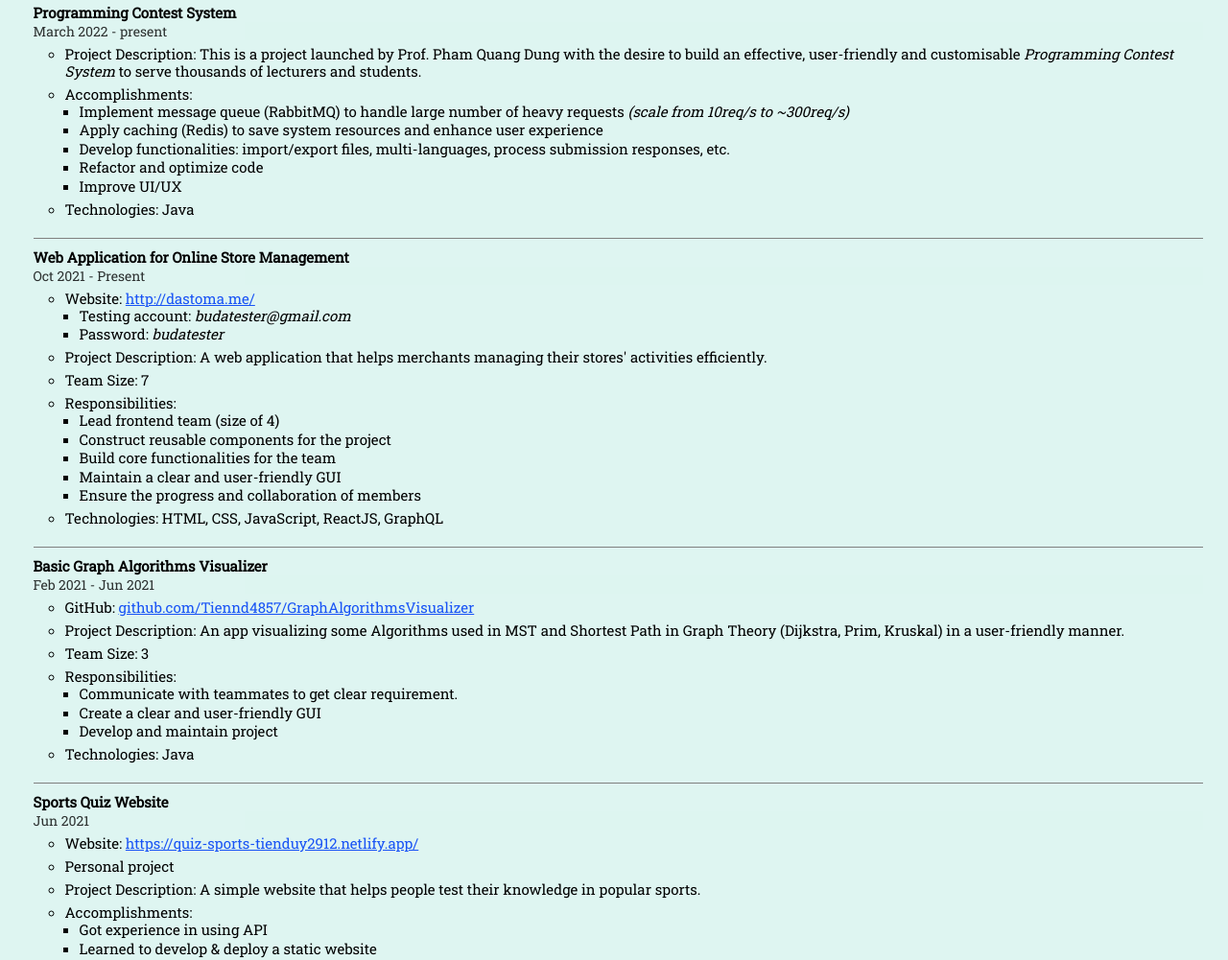
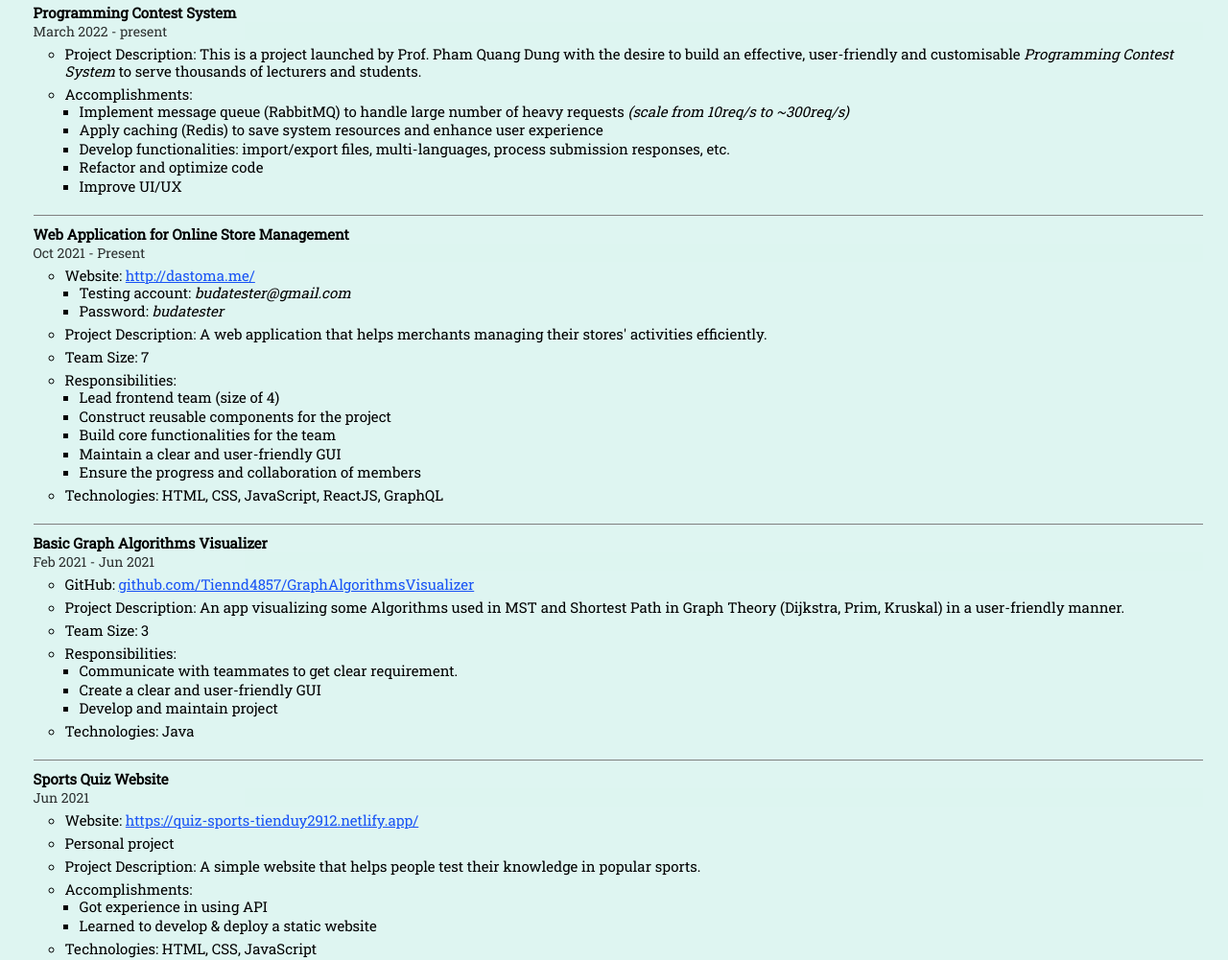
Before and after one commit to NguyenDuy-Tien/NguyenDuy-Tien.github.io, a plain HTML site: page index.html in a window 1280 px wide. Shown: the part 1629-2630 px from the top of the page at 96% size. Drawn offline with Linux system fonts and the light colour scheme.

Commit message:
update CV

```diff
--- a/index.html
+++ b/index.html
@@ -227,7 +227,6 @@
                 <li>Improve UI/UX</li>
               </ul>
             </li>
-            <li>Technologies: Java</li>
           </ul>
         </li>
         <li class="project">
```
